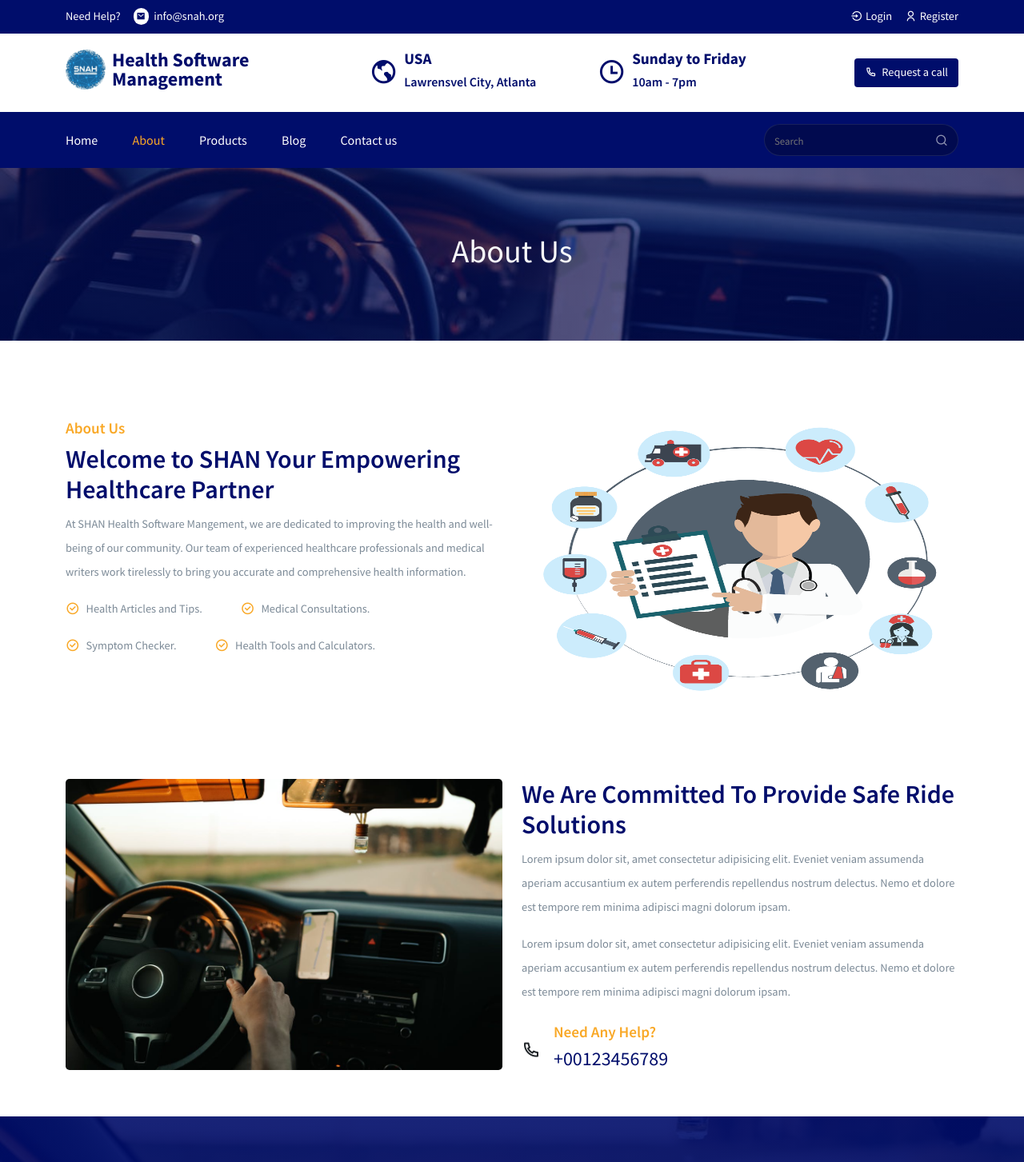
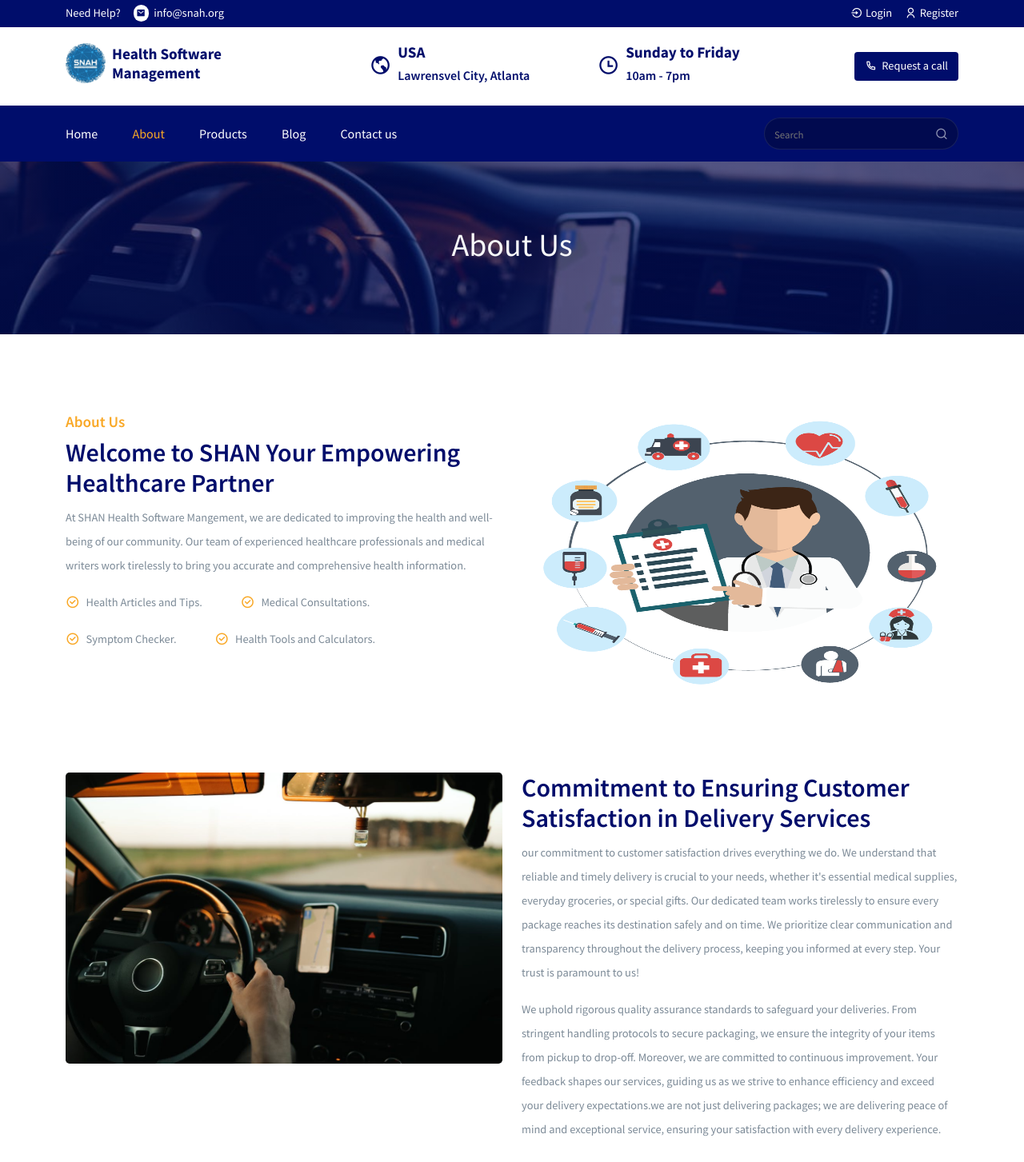
Before and after one commit to nathjoeetim/medical, a React (Create React App) app: page /about in a window 1280 px wide. Shown: the top 1453 px of the page at 80% size. Built offline with nearby package versions, Linux system fonts and the light colour scheme.

Commit message:
first commit

```diff
--- a/src/components/Header/Header.jsx
+++ b/src/components/Header/Header.jsx
@@ -15,7 +15,7 @@ const navLinks = [
     display: "About",
   },
   {
-    path: "/Product",
+    path: "/cars",
     display: "Products",
   },
 
@@ -24,7 +24,7 @@ const navLinks = [
     display: "Blog",
   },
   {
-    path: "/contact us",
+    path: "/contact",
     display: "Contact us",
   },
 ];
--- a/src/pages/About.jsx
+++ b/src/pages/About.jsx
@@ -28,21 +28,31 @@ const About = () => {
             <Col lg="6" md="6" sm="12">
               <div className="about__page-content">
                 <h2 className="section__title">
-                  We Are Committed To Provide Safe Ride Solutions
+                  Commitment to Ensuring Customer Satisfaction in Delivery
+                  Services
                 </h2>
 
                 <p className="section__description">
-                  Lorem ipsum dolor sit, amet consectetur adipisicing elit.
-                  Eveniet veniam assumenda aperiam accusantium ex autem
-                  perferendis repellendus nostrum delectus. Nemo et dolore est
-                  tempore rem minima adipisci magni dolorum ipsam.
+                  our commitment to customer satisfaction drives everything we
+                  do. We understand that reliable and timely delivery is crucial
+                  to your needs, whether it's essential medical supplies,
+                  everyday groceries, or special gifts. Our dedicated team works
+                  tirelessly to ensure every package reaches its destination
+                  safely and on time. We prioritize clear communication and
+                  transparency throughout the delivery process, keeping you
+                  informed at every step. Your trust is paramount to us!
                 </p>
 
                 <p className="section__description">
-                  Lorem ipsum dolor sit, amet consectetur adipisicing elit.
-                  Eveniet veniam assumenda aperiam accusantium ex autem
-                  perferendis repellendus nostrum delectus. Nemo et dolore est
-                  tempore rem minima adipisci magni dolorum ipsam.
+                  We uphold rigorous quality assurance standards to safeguard
+                  your deliveries. From stringent handling protocols to secure
+                  packaging, we ensure the integrity of your items from pickup
+                  to drop-off. Moreover, we are committed to continuous
+                  improvement. Your feedback shapes our services, guiding us as
+                  we strive to enhance efficiency and exceed your delivery
+                  expectations.we are not just delivering packages; we are
+                  delivering peace of mind and exceptional service, ensuring
+                  your satisfaction with every delivery experience.
                 </p>
 
                 <div className=" d-flex align-items-center gap-3 mt-4">
--- a/src/pages/CarListing.jsx
+++ b/src/pages/CarListing.jsx
@@ -2,34 +2,22 @@ import React from "react";
 import { Container, Row, Col } from "reactstrap";
 import Helmet from "../components/Helmet/Helmet";
 import CommonSection from "../components/UI/CommonSection";
-import CarItem from "../components/UI/CarItem";
-import carData from "../assets/data/carData";
+// import CarItem from "../components/UI/CarItem";
+// import carData from "../assets/data/carData";
+import ServicesList from "../components/UI/ServicesList";
 
 const CarListing = () => {
   return (
     <Helmet title="Cars">
-      <CommonSection title="Car Listing" />
-
+      <CommonSection title="Our Services" />
       <section>
         <Container>
           <Row>
-            <Col lg="12">
-              <div className=" d-flex align-items-center gap-3 mb-5">
-                <span className=" d-flex align-items-center gap-2">
-                  <i class="ri-sort-asc"></i> Sort By
-                </span>
-
-                <select>
-                  <option>Select</option>
-                  <option value="low">Low to High</option>
-                  <option value="high">High to Low</option>
-                </select>
-              </div>
+            <Col lg="12" className="mb-5 text-center">
+              <h6 className="section__subtitle">See our</h6>
+              <h2 className="section__title">Popular Services</h2>
             </Col>
-
-            {carData.map((item) => (
-              <CarItem item={item} key={item.id} />
-            ))}
+            <ServicesList />
           </Row>
         </Container>
       </section>
--- a/src/pages/Contact.jsx
+++ b/src/pages/Contact.jsx
@@ -60,16 +60,16 @@ const Contact = () => {
               <div className="contact__info">
                 <h6 className="fw-bold">Contact Information</h6>
                 <p className="section__description mb-0">
-                  123 ZindaBazar, Sylhet, Bangladesh
+                  Lawrensvel City, Atlanta
                 </p>
                 <div className=" d-flex align-items-center gap-2">
                   <h6 className="fs-6 mb-0">Phone:</h6>
-                  <p className="section__description mb-0">+88683896366</p>
+                  <p className="section__description mb-0">+102345678</p>
                 </div>
 
                 <div className=" d-flex align-items-center gap-2">
                   <h6 className="mb-0 fs-6">Email:</h6>
-                  <p className="section__description mb-0">example@gmail.com</p>
+                  <p className="section__description mb-0">info@snah.org</p>
                 </div>
 
                 <h6 className="fw-bold mt-4">Follow Us</h6>
--- a/src/styles/header.css
+++ b/src/styles/header.css
@@ -1,5 +1,5 @@
 .header__top {
-  padding: 10px 0px;
+  padding: 6px 0px;
   background: #000d6b;
   color: #fff;
 }
@@ -45,7 +45,7 @@
 }
 
 .logo h1 a span {
-  font-size: 1.5rem;
+  font-size: 1.2rem;
 }
 
 .logo h1 a i {
@@ -63,7 +63,7 @@
 }
 
 .header__location span i {
-  font-size: 2.2rem;
+  font-size: 1.7rem;
   color: #000d6b;
 }
 
```
